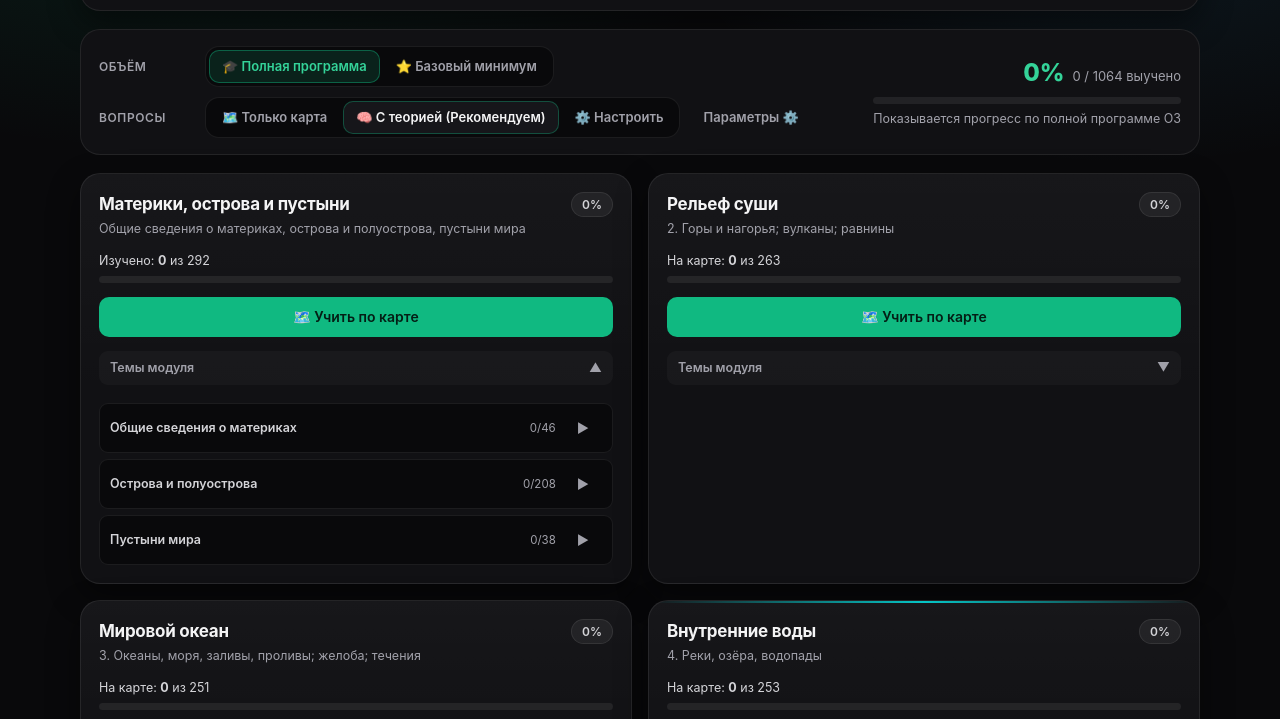
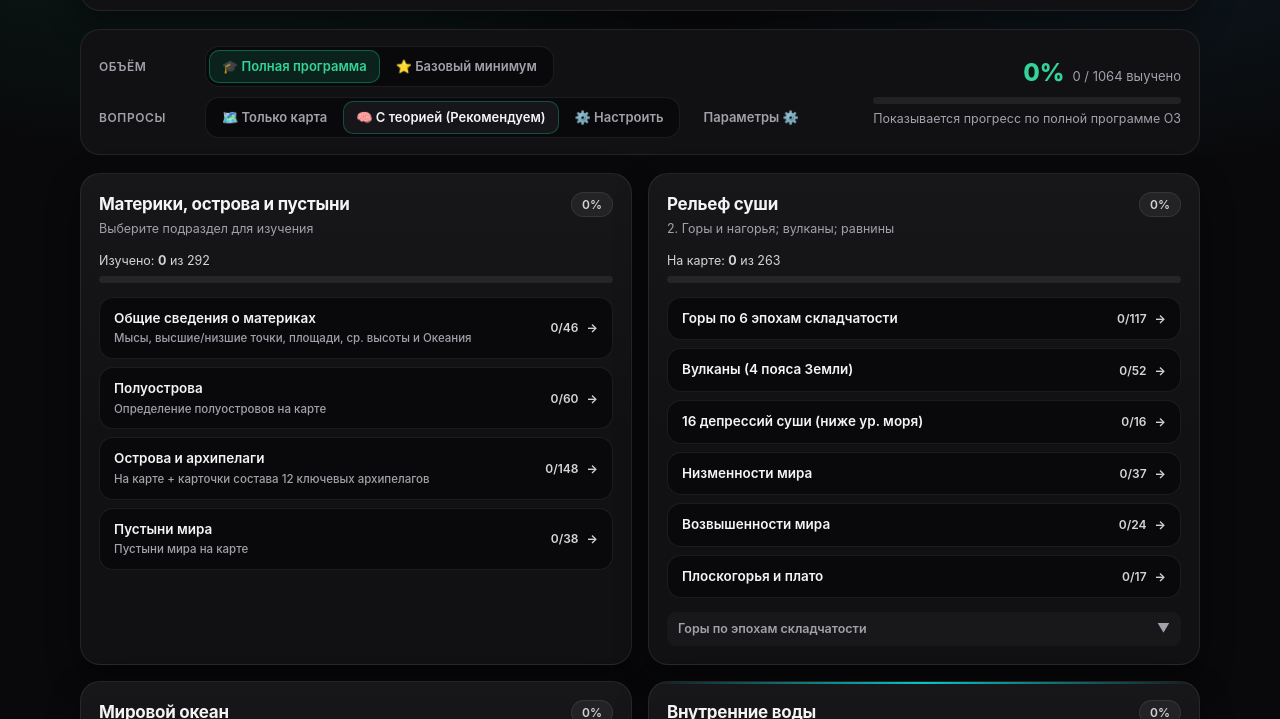
Before and after one commit to M1keNok/geoatlas-bgu, a plain HTML site: page index.html in a window 1280 px wide. Shown: the part 81-800 px from the top of the page. Drawn offline with Linux system fonts and the light colour scheme.

Commit message:
feat: replace learn-all buttons with direct modular subsection buttons across hub cards

```diff
--- a/css/02-kokonut-hub.css
+++ b/css/02-kokonut-hub.css
@@ -374,15 +374,25 @@
 }
 
 .subdeck-row {
+  width: 100%;
   display: flex;
   align-items: center;
   justify-content: space-between;
   gap: 8px;
-  padding: 7px 10px;
+  padding: 8px 11px;
   border-radius: 9px;
   background: var(--bg-app);
   border: 1px solid var(--border-subtle);
+  color: var(--text-secondary);
   font-size: 12.5px;
+  text-align: left;
+  cursor: pointer;
+  transition: border-color 0.15s ease, background 0.15s ease;
+}
+
+.subdeck-row:hover {
+  border-color: var(--mod-color, var(--accent));
+  background: rgba(255, 255, 255, 0.04);
 }
 
 .subdeck-name {
@@ -403,6 +413,73 @@
 .subdeck-count {
   font-size: 11.5px;
   color: var(--text-muted);
+}
+
+.subdeck-btn-list {
+  display: flex;
+  flex-direction: column;
+  gap: 8px;
+}
+
+.subdeck-btn {
+  width: 100%;
+  display: flex;
+  align-items: center;
+  justify-content: space-between;
+  gap: 10px;
+  padding: 11px 14px;
+  border-radius: var(--radius-md);
+  background: var(--bg-app);
+  border: 1px solid var(--border-subtle);
+  color: var(--text-main);
+  font-size: 13.5px;
+  font-weight: 600;
+  text-align: left;
+  cursor: pointer;
+  transition: transform 0.16s ease, border-color 0.16s ease, background 0.16s ease;
+}
+
+.subdeck-btn:hover {
+  border-color: var(--mod-color, var(--accent));
+  background: rgba(255, 255, 255, 0.05);
+  transform: translateY(-1px);
+}
+
+.subdeck-btn:active {
+  transform: scale(0.99);
+}
+
+.subdeck-btn-main {
+  display: flex;
+  flex-direction: column;
+  gap: 2px;
+  min-width: 0;
+}
+
+.subdeck-btn-title {
+  overflow: hidden;
+  text-overflow: ellipsis;
+  white-space: nowrap;
+}
+
+.subdeck-btn-sub {
+  font-size: 11.5px;
+  font-weight: 500;
+  color: var(--text-muted);
+}
+
+.subdeck-btn-right {
+  display: flex;
+  align-items: center;
+  gap: 8px;
+  flex-shrink: 0;
+  font-size: 12px;
+  color: var(--text-secondary);
+}
+
+.subdeck-btn-arrow {
+  color: var(--mod-color, var(--accent));
+  font-weight: 700;
 }
 
 @media (max-width: 820px) {
--- a/js/05-learning-engine.js
+++ b/js/05-learning-engine.js
@@ -57,6 +57,19 @@
     if (item.moduleId === 'module3') {
       return Boolean(item.id && /^m3_sea_[a-z_]+_ocean$/.test(item.id));
     }
+    return false;
+  }
+
+  function matchesDeck(it, deckId) {
+    if (!deckId) return true;
+    if (it.submoduleId === deckId) return true;
+    if (deckId === 'm2_orogeny') return it.category === 'mountains';
+    if (deckId === 'm3_seas') return it.category === 'seas';
+    if (deckId === 'm3_straits') return it.category === 'straits';
+    if (deckId === 'm3_gulfs') return it.category === 'gulfs';
+    if (deckId === 'm3_currents') return it.category === 'currents';
+    if (deckId === 'm4_rivers') return it.category === 'rivers';
+    if (deckId === 'm4_lakes') return it.category === 'lakes';
     return false;
   }
 
@@ -275,7 +288,7 @@
       const activeScope = scope || (this.meta && this.meta.scope) || 'full';
       return this.allItems.filter((it) => {
         if (moduleId && it.moduleId !== moduleId) return false;
-        if (submoduleId && it.submoduleId !== submoduleId) return false;
+        if (submoduleId && !matchesDeck(it, submoduleId)) return false;
         if (activeScope === 'landmarks' && !it.isCoreLandmark) return false;
         const isPureOral = GeoAtlas.GeoMath.isOralTheoryItem(it);
         if (mapOnly && isPureOral) return false;
--- a/js/06-ui-hub.js
+++ b/js/06-ui-hub.js
@@ -53,8 +53,29 @@
     module3: '5 океанов мира (площади, границы и характеристики)'
   };
 
+  const SECONDARY_DECK_IDS = new Set([
+    'm2_precambrian',
+    'm2_baikal',
+    'm2_caledonian',
+    'm2_hercynian',
+    'm2_cimmerian',
+    'm2_alpine',
+    'm4_rivers_eurasia',
+    'm4_rivers_africa',
+    'm4_rivers_north_america',
+    'm4_rivers_south_america',
+    'm4_rivers_australia'
+  ]);
+
+  const SUBDECK_HINTS = {
+    m1_continents_earth: 'Мысы, высшие/низшие точки, площади, ср. высоты и Океания',
+    m1_peninsulas: 'Определение полуостровов на карте',
+    m1_islands: 'На карте + карточки состава 12 ключевых архипелагов',
+    m1_deserts: 'Пустыни мира на карте'
+  };
+
   const UIHub = {
-    _openSubdecks: new Set(['module1']),
+    _openSubdecks: new Set(),
     _confirmResetArm: false,
 
     init() {
@@ -216,28 +237,51 @@
         card.className = 'module-card stagger-item';
         card.style.setProperty('--mod-color', mod.color || '#10b981');
 
-        const deckRows = (mod.decks || [])
+        const visibleDecks = (mod.decks || []).filter((d) => !/^m[1234]_all$/.test(d.id));
+        const primaryDecks = visibleDecks.filter((d) => !SECONDARY_DECK_IDS.has(d.id));
+        const secondaryDecks = visibleDecks.filter((d) => SECONDARY_DECK_IDS.has(d.id));
+
+        const renderBigDeckBtn = (deck) => {
+          const ds = engine.getSubmoduleStats(mod.id, deck.id, scope);
+          if (ds.total === 0) return '';
+          const hint = SUBDECK_HINTS[deck.id];
+          return `
+            <button class="subdeck-btn btn-shine" data-sub-learn="${mod.id}:${deck.id}" type="button">
+              <span class="subdeck-btn-main">
+                <span class="subdeck-btn-title">${deck.title}</span>
+                ${hint ? `<span class="subdeck-btn-sub">${hint}</span>` : ''}
+              </span>
+              <span class="subdeck-btn-right">
+                <span>${ds.mastered}/${ds.total}</span>
+                <span class="subdeck-btn-arrow">→</span>
+              </span>
+            </button>
+          `;
+        };
+
+        const primaryHtml = primaryDecks.map(renderBigDeckBtn).join('');
+        const secondaryHtml = secondaryDecks
           .map((deck) => {
             const ds = engine.getSubmoduleStats(mod.id, deck.id, scope);
             if (ds.total === 0) return '';
-            const deckTitle = deck.title;
             return `
-              <div class="subdeck-row">
-                <span class="subdeck-name" title="${deckTitle}">${deckTitle}</span>
-                <div class="subdeck-right">
+              <button class="subdeck-row" data-sub-learn="${mod.id}:${deck.id}" type="button">
+                <span class="subdeck-name" title="${deck.title}">${deck.title}</span>
+                <span class="subdeck-right">
                   <span class="subdeck-count">${ds.mastered}/${ds.total}</span>
-                  <button class="btn btn-sm btn-ghost" data-sub-learn="${mod.id}:${deck.id}" type="button" title="Учить тему">▶</button>
-                </div>
-              </div>
+                  <span>→</span>
+                </span>
+              </button>
             `;
           })
           .join('');
 
         const displayTitle = mod.id === 'module1' ? 'Материки, острова и пустыни' : mod.shortTitle || mod.title;
-        const displayDesc = mod.id === 'module1' ? 'Общие сведения о материках, острова и полуострова, пустыни мира' : mod.title;
+        const displayDesc = mod.id === 'module1' ? 'Выберите подраздел для изучения' : mod.title;
         const theoryStats = engine.getModuleTheoryStats(mod.id, scope);
         const theoryDesc = MODULE_THEORY_DESCS[mod.id] || 'Ключевые вопросы раздела';
         const progressLabel = mod.id === 'module1' ? 'Изучено' : 'На карте';
+        const secToggleLabel = mod.id === 'module2' ? 'Горы по эпохам складчатости' : 'Реки по материкам';
 
         card.innerHTML = `
           <div class="module-head">
@@ -256,9 +300,7 @@
               <div class="progress-fill" style="width: ${stats.pct}%;"></div>
             </div>
           </div>
-          <div class="module-actions">
-            <button class="btn btn-primary btn-shine" data-start-mode="learn:${mod.id}" type="button">🗺️ Учить по карте</button>
-          </div>
+          ${primaryHtml ? `<div class="subdeck-btn-list">${primaryHtml}</div>` : ''}
           ${
             theoryStats.total > 0
               ? `
@@ -273,13 +315,13 @@
               : ''
           }
           ${
-            deckRows
+            secondaryHtml
               ? `
             <button class="subdecks-toggle" data-toggle-decks="${mod.id}" type="button">
-              <span>Темы модуля</span>
+              <span>${secToggleLabel}</span>
               <span>${isOpen ? '▲' : '▼'}</span>
             </button>
-            <div class="subdecks-list ${isOpen ? '' : 'hidden'}">${deckRows}</div>
+            <div class="subdecks-list ${isOpen ? '' : 'hidden'}">${secondaryHtml}</div>
           `
               : ''
           }
```
Also changed, not shown: scripts/verify_project.js (+7 -3 lines), data/data_module1.js.
